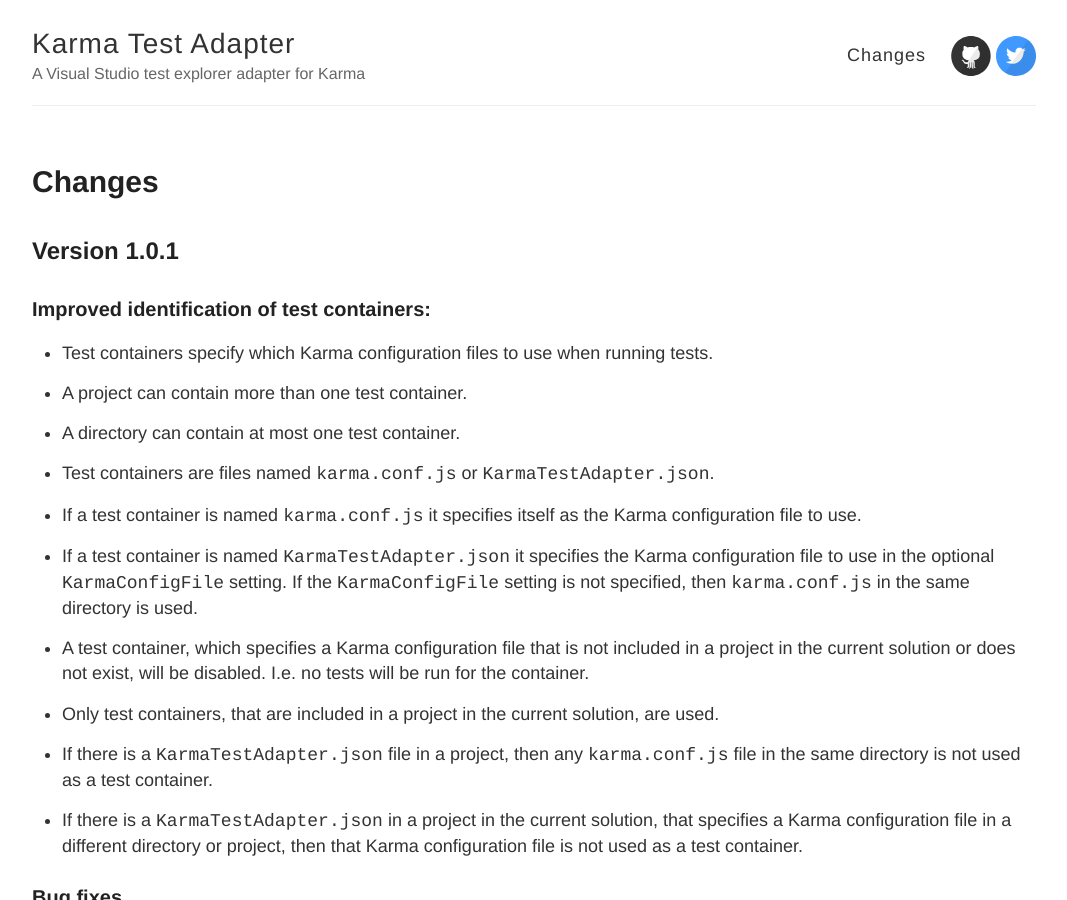
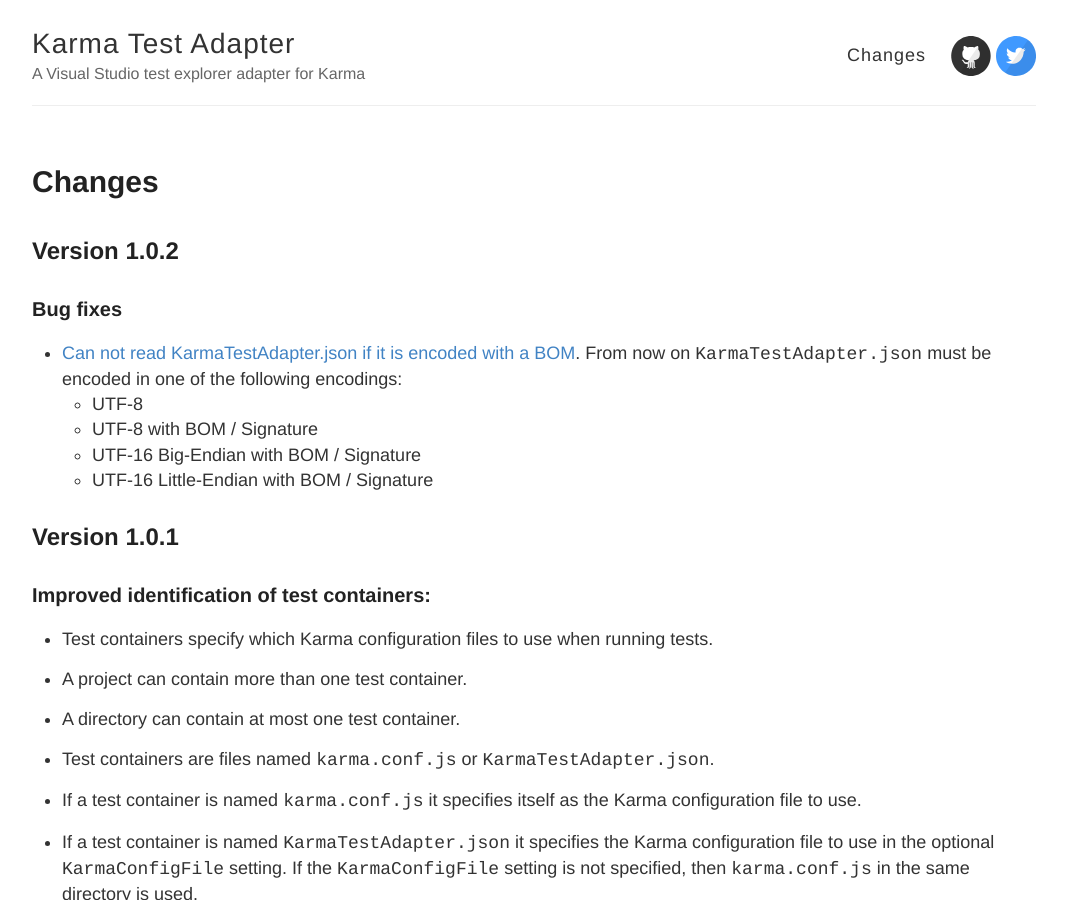
Before and after one commit to MortenHoustonLudvigsen/KarmaTestAdapter, a Jekyll site: the page built from Changes.md, in a window 1280 px wide and 900 px high. Shown: the whole window, without its empty margins (106-1173 px from the left). Built offline with Jekyll 4.4.1, drawn with Linux system fonts in a browser that asks for light colours; Markdown is read by kramdown in place of the engine named in the settings.

Commit message:
Update change log

```diff
--- a/Changes.md
+++ b/Changes.md
@@ -3,6 +3,17 @@
 title: Changes
 permalink: /changes/
 ---
+
+## Version 1.0.2
+
+### Bug fixes
+
+* [Can not read KarmaTestAdapter.json if it is encoded with a BOM](https://github.com/MortenHoustonLudvigsen/KarmaTestAdapter/issues/12).
+  From now on `KarmaTestAdapter.json` must be encoded in one of the following encodings:
+  * UTF-8
+  * UTF-8 with BOM / Signature
+  * UTF-16 Big-Endian with BOM / Signature
+  * UTF-16 Little-Endian with BOM / Signature
 
 ## Version 1.0.1
 
```
